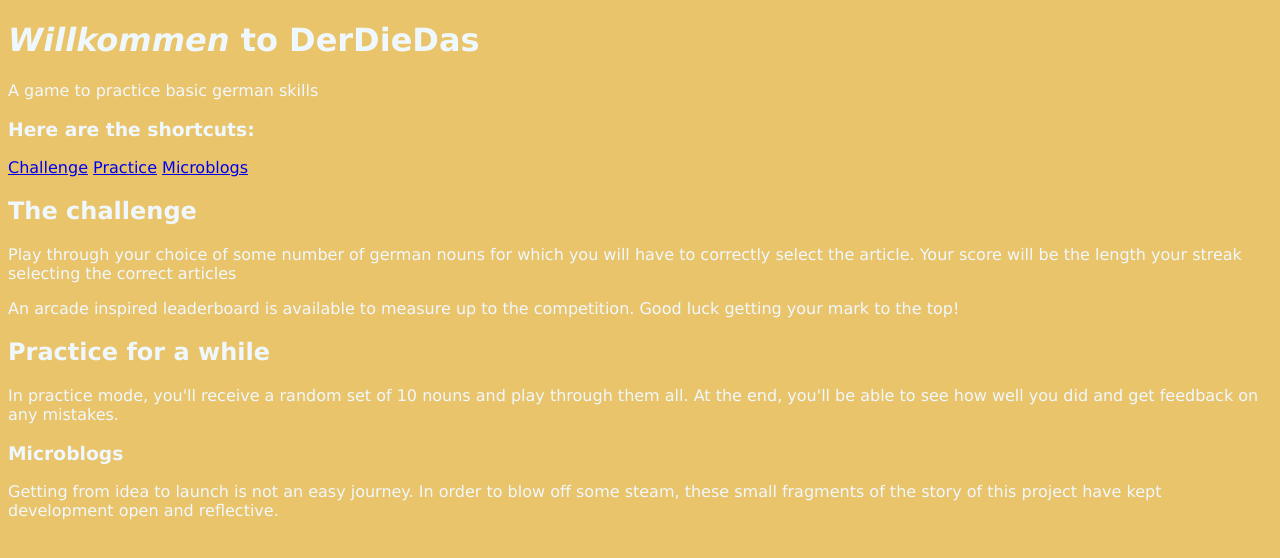
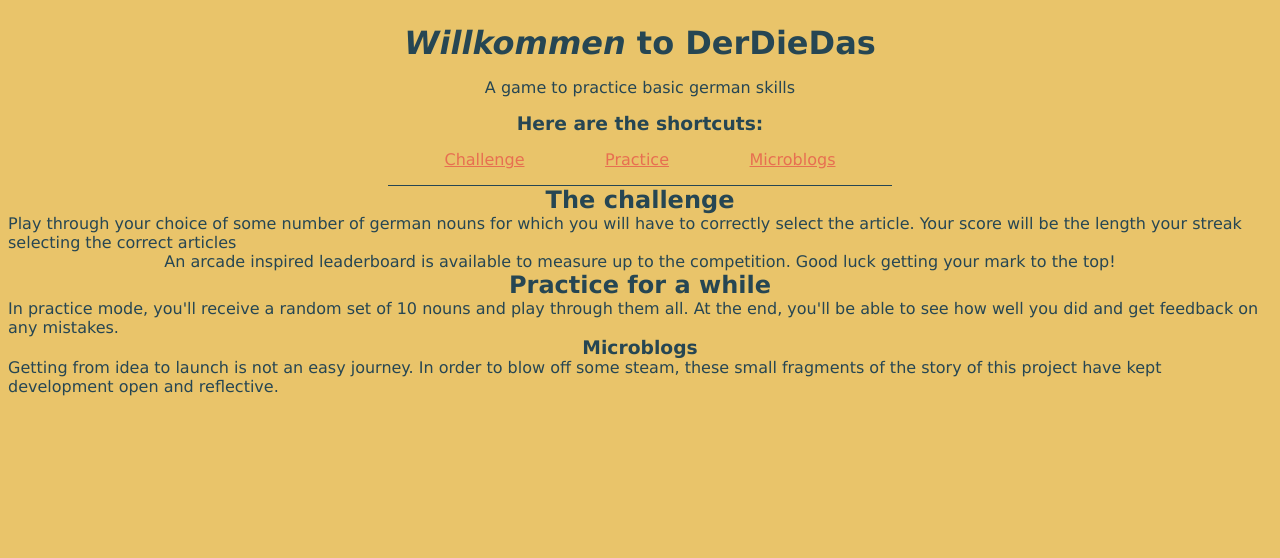
Before and after one commit to eduardpeters/artikel-svelte, a SvelteKit app: page / in a window 1280 px wide. Shown: the top 558 px of the page. Built offline with nearby package versions, Linux system fonts and the light colour scheme.

Commit message:
Style landing header

```diff
--- a/src/global.css
+++ b/src/global.css
@@ -5,5 +5,5 @@
 html {
 	background-color: #e9c46a;
 	font-family: Verdana, Geneva, Tahoma, sans-serif;
-	color: #f0f8ff;
+	color: #264653;
 }
--- a/src/routes/+page.svelte
+++ b/src/routes/+page.svelte
@@ -1,4 +1,5 @@
 <main>
+	<div class="header">
 		<h1><em>Willkommen</em> to DerDieDas</h1>
 		<p>A game to practice basic german skills</p>
 		<h3>Here are the shortcuts:</h3>
@@ -7,6 +8,7 @@
 			<a href="/practice">Practice</a>
 			<a href="/blog">Microblogs</a>
 		</nav>
+	</div>
 	<h2>The challenge</h2>
 	<p>
 		Play through your choice of some number of german nouns for which you will have to correctly
@@ -27,3 +29,39 @@
 		fragments of the story of this project have kept development open and reflective.
 	</p>
 </main>
+
+<style>
+	main {
+		display: flex;
+		flex-direction: column;
+		align-items: center;
+	}
+
+	h1,
+	h2,
+	h3,
+	p {
+		margin: 0;
+	}
+
+	.header {
+		display: flex;
+		flex-direction: column;
+		align-items: center;
+		gap: 1rem;
+		padding: 1rem;
+		text-align: center;
+		border-bottom: 1px solid #264653;
+	}
+
+	nav {
+		display: flex;
+		flex-direction: row;
+		justify-content: space-around;
+		width: 100%;
+	}
+
+	nav > a {
+		color: #e76f51;
+	}
+</style>
```
Lines whose indentation alone changed are shown as unchanged.
